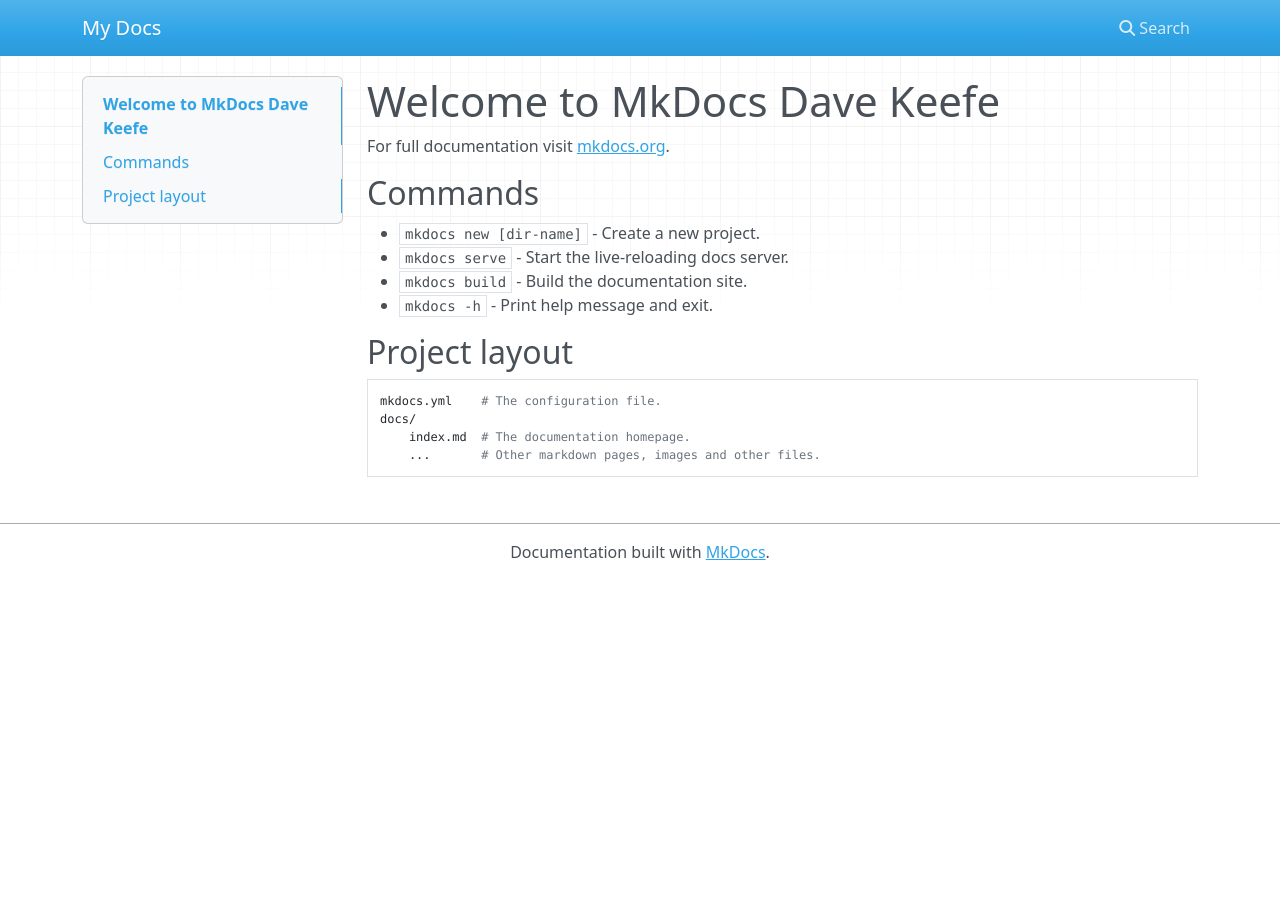
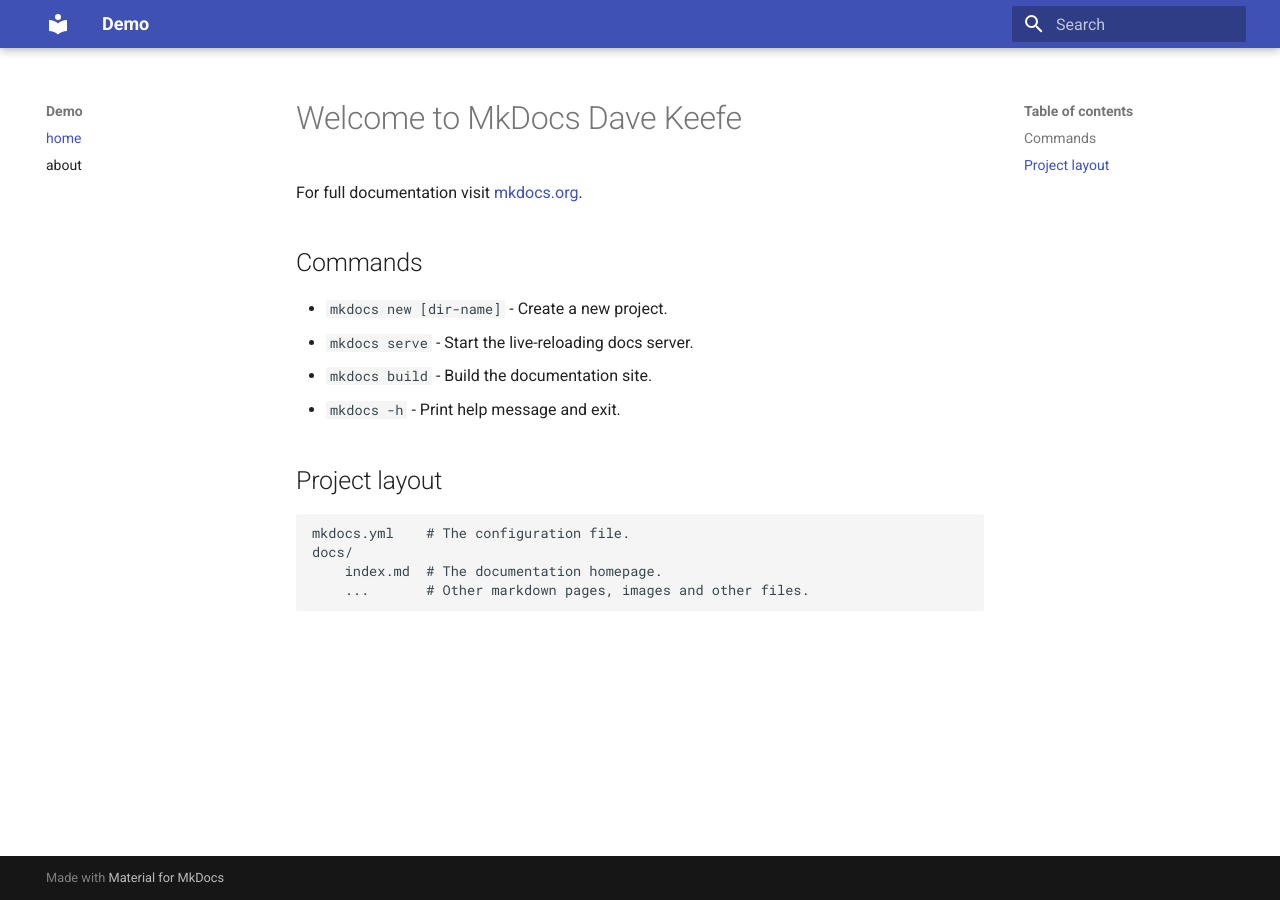
Before and after one commit to kloud-native-ondarox/demo, an MkDocs documentation site: the page built from docs/index.md, in a window 1280 px wide. Built offline with MkDocs 1.6.1 and Material for MkDocs 9.7.7, drawn with Linux system fonts in a browser that asks for light colours; nearby versions of some CDN libraries.

Commit message:
add about page

```diff
--- a/mkdocs.yml
+++ b/mkdocs.yml
@@ -1 +1,13 @@
-site_name: My Docs
+site_name: Demo
+
+theme:
+  name: material
+  highlightjs: true
+  nav_style: dark
+  hljs_languages:
+      - yaml
+
+
+nav:
+  - home: index.md
+  - about: about.md
```
Also changed, not shown: docs/about.md (added, +1 -0 lines), 1 other file.
